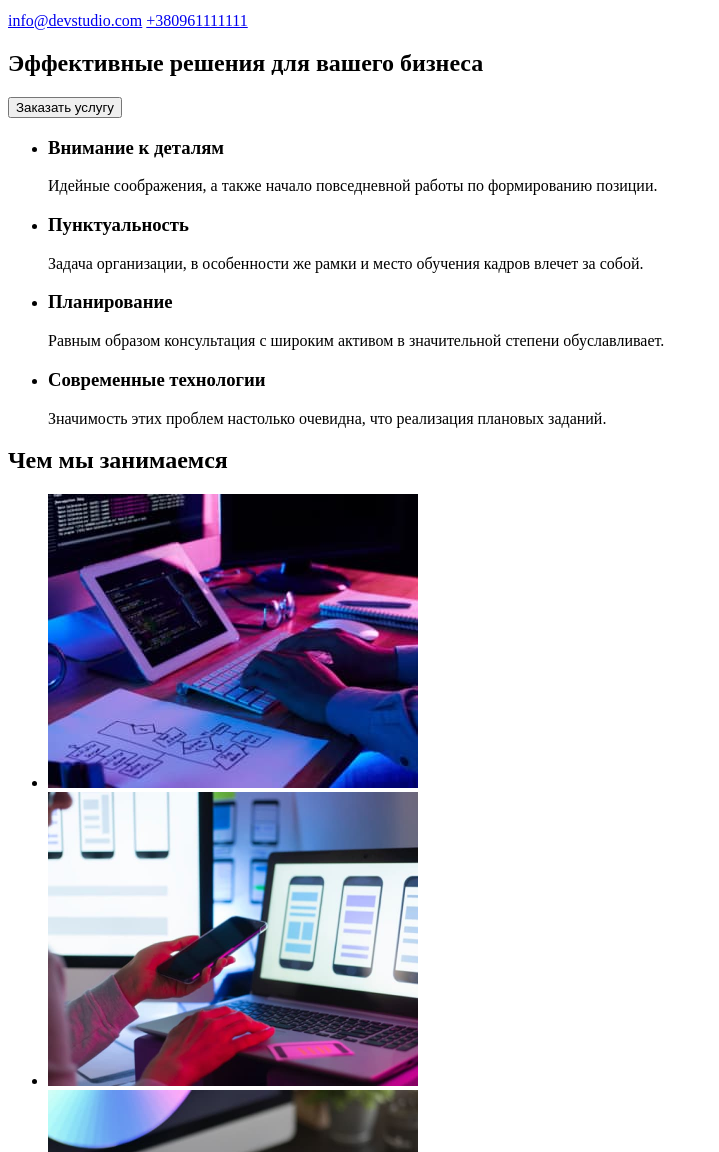
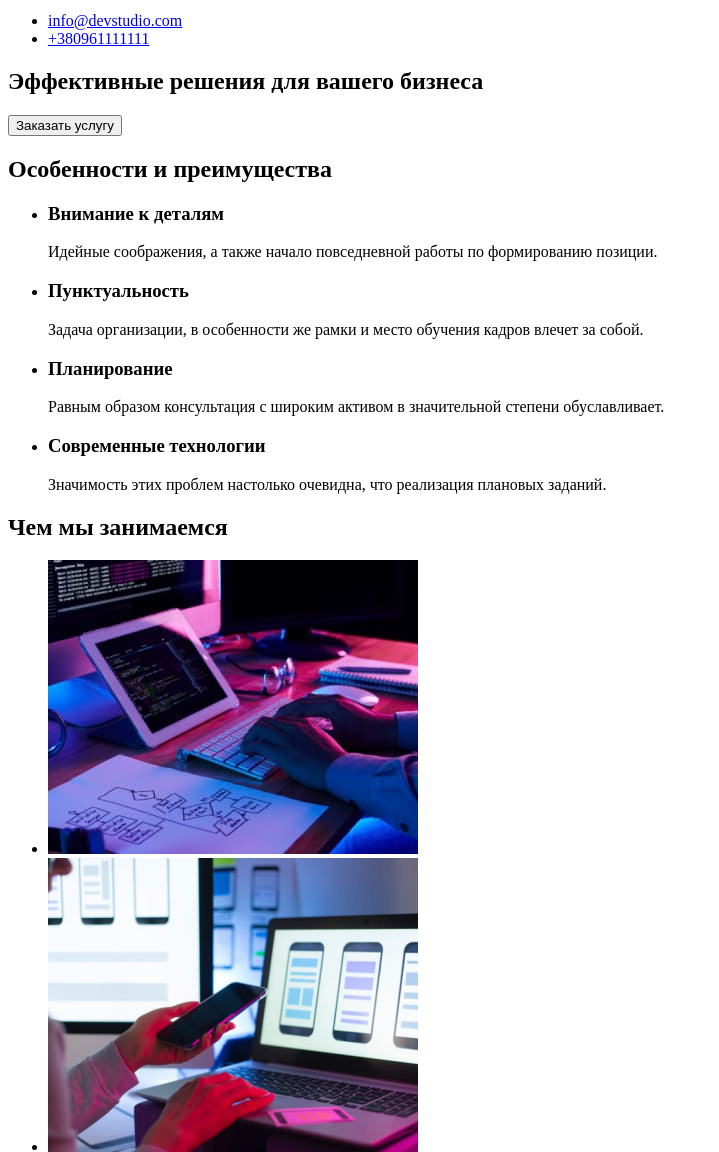
Before and after one commit to nakere/goit-markup--1, a plain HTML site: page index.html in a window 1280 px wide. Shown: the part 100-1252 px from the top of the page, without its empty margins (0-719 px from the left). Drawn offline with Linux system fonts and the light colour scheme.

Commit message:
changed index.html
Зроблено правки

```diff
--- a/index.html
+++ b/index.html
@@ -1,5 +1,5 @@
 <!DOCTYPE html>
-<html lang="en">
+<html lang="ru">
   <head>
     <meta charset="UTF-8" />
     <meta http-equiv="X-UA-Compatible" content="IE=edge" />
@@ -8,18 +8,18 @@
   </head>
   <body>
     <header class="header">
+      <nav>
         <a href="#"> WebStudio </a>
-      <nav>
         <ul>
           <li>Студия</li>
           <li>Портфолио</li>
           <li>Контакты</li>
         </ul>
       </nav>
-      <div class="contacts">
-        <a href="mailto:info@devstudio.com"> info@devstudio.com</a>
-        <a href="tel:+380961111111"> +380961111111</a>
-      </div>
+      <ul>
+        <li><a href="mailto:info@devstudio.com"> info@devstudio.com</a></li>
+        <li><a href="tel:+380961111111"> +380961111111</a></li>
+      </ul>
     </header>
     <main>
       <section>
@@ -27,7 +27,7 @@
         <button type="button">Заказать услугу</button>
       </section>
       <section class="features">
-        <div class="features">
+        <h2>Особенности и преимущества</h2>
         <ul>
           <li>
             <h3>Внимание к деталям</h3>
@@ -39,8 +39,8 @@
           <li>
             <h3>Пунктуальность</h3>
             <p>
-                Задача организации, в особенности же рамки и место обучения
-                кадров влечет за собой.
+              Задача организации, в особенности же рамки и место обучения кадров
+              влечет за собой.
             </p>
           </li>
           <li>
@@ -58,20 +58,16 @@
             </p>
           </li>
         </ul>
-        </div>
       </section>
       <section class="descriptoin">
-        <div>
         <h2>Чем мы занимаемся</h2>
         <ul>
           <li><img src="./images/box-1.jpg" alt="one" width="370" /></li>
           <li><img src="./images/box-2.jpg" alt="two" width="370" /></li>
           <li><img src="./images/box-3.jpg" alt="tree" width="370" /></li>
         </ul>
-        </div>
       </section>
       <section class="command">
-        <div class="our-command">
         <h2>Наша команда</h2>
         <ul>
           <li>
@@ -95,7 +91,6 @@
             <p>UI Designer</p>
           </li>
         </ul>
-        </div>
       </section>
     </main>
 
@@ -105,7 +100,7 @@
         <!--Contacts-->
         <ul>
           <li>
-            <a href="https://goo.gl/maps/vZYV77j8p4AJHVtT7">
+            <a href="https://goo.gl/maps/vZYV77j8p4AJHVtT7" target="_blank">
               г. Киев, пр-т Леси Украинки, 26
             </a>
           </li>
```
Lines whose indentation alone changed are shown as unchanged.
